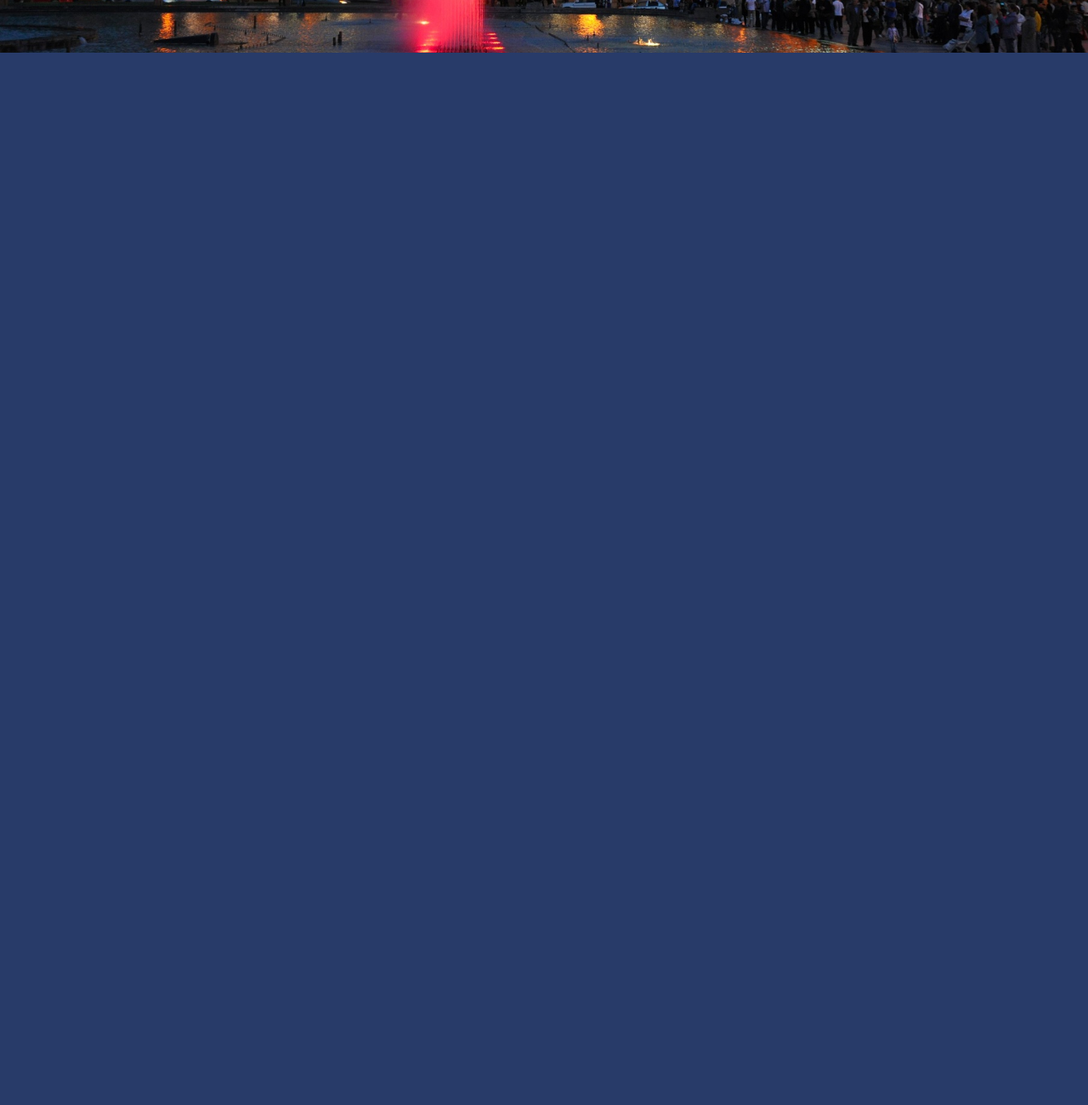
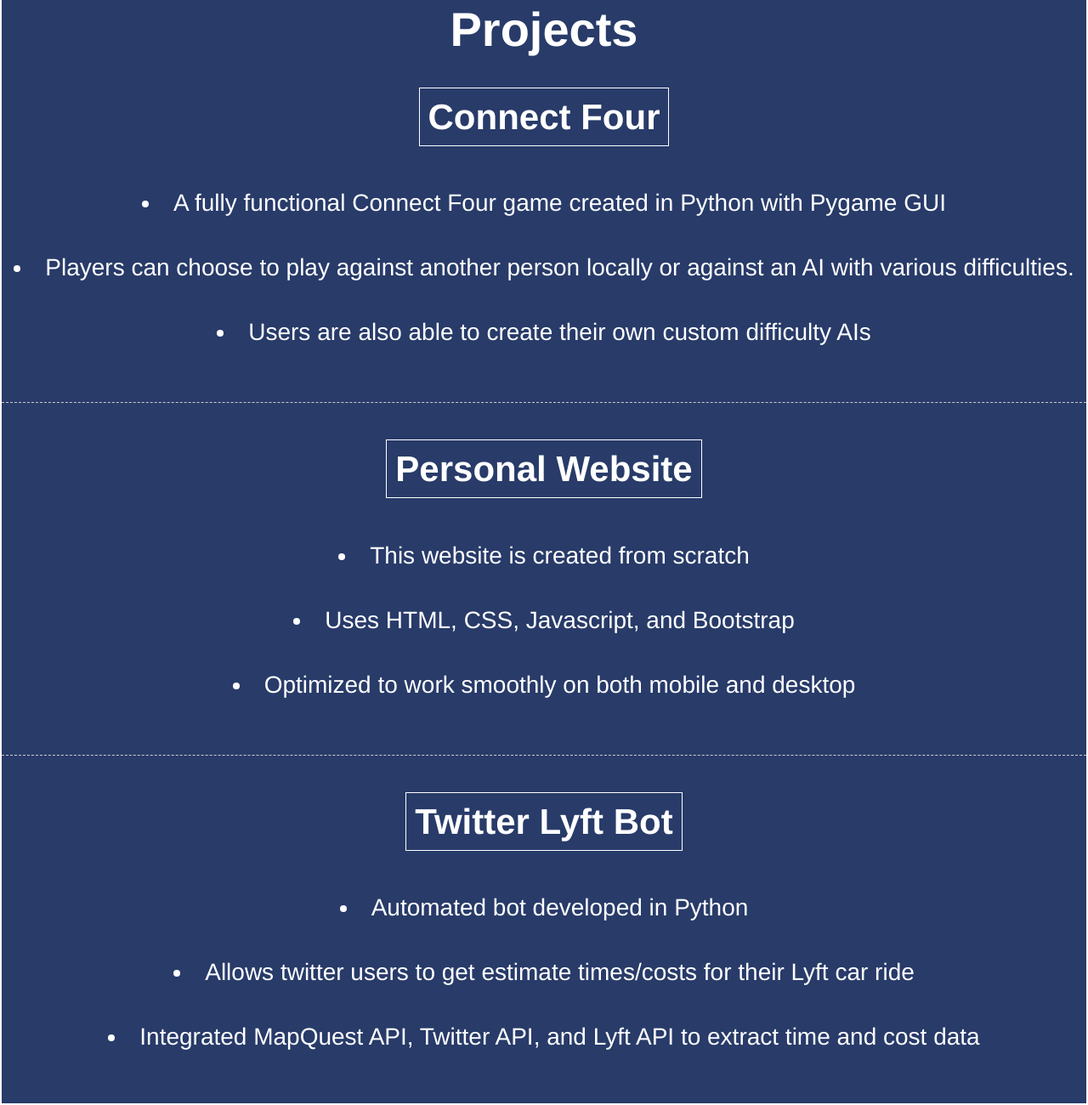
Before and after one commit to davidkhach/PersonalWebsite, a plain HTML site: page index.html in a window 1280 px wide. Shown: the part 1960-3260 px from the top of the page at 85% size. Before the commit the page ends 2022 px from the top, so only its background shows below. Drawn offline with nearby package versions, Linux system fonts and the light colour scheme.

Commit message:
Added projects section

```diff
--- a/index.html
+++ b/index.html
@@ -70,13 +70,46 @@
       </p>
     </div>
   </div>
-  <div id = "fixed">
+  <div id = fixed>
 
   </div>
 
   <div class = "section-2-container section-container">
-    <p>
-    </p>
+    <div class = "inner-title">
+      <h2> Projects </h2>
+      <br>
+      <br>
+      <h3> Connect Four </h3>
+      <p>
+        <li> A fully functional Connect Four game created in Python with Pygame GUI </li>
+        <li> Players can choose to play against another person locally or against an AI with various difficulties.</li>
+        <li>Users are also able to create their own custom difficulty AIs </li>
+        <br>
+      </p>
+      <hr/>
+      <br>
+      <br>
+      <h3> Personal Website </h3>
+      <p>
+        <li> This website is created from scratch </li>
+        <li> Uses HTML, CSS, Javascript, and Bootstrap </li>
+        <li> Optimized to work smoothly on both mobile and desktop </li>
+        <br>
+
+      </p>
+      <hr/>
+      <br>
+      <br>
+      <h3> Twitter Lyft Bot </h3>
+      <p>
+        <li> Automated bot developed in Python </li>
+        <li> Allows twitter users to get estimate times/costs for their Lyft car ride </li>
+        <li> Integrated MapQuest API, Twitter API, and Lyft API to extract time and cost data </li>
+        <br>
+
+      </p>
+
+    </div>
   </div>
   <div class = "section-3-container section-container">
     <p>
--- a/styles.css
+++ b/styles.css
@@ -49,11 +49,12 @@ html, body{
 #fixed {
   background: url(images/background2.jpg) no-repeat center center;
   display: table;
-  height: 60%;
+  height: 50%;
   position: relative;
   width: 100%;
   background-size: cover;
 }
+
 
 .inner-title{
   text-align: center;
@@ -70,6 +71,16 @@ html, body{
 
 }
 
+.inner-title h3{
+  color: #ffffff;
+  font-size: 300%;
+  font-weight: 700;
+  border: 1px solid white;
+  padding: 10px;
+  display: inline;
+
+}
+
 .inner-title p{
   color: #ffffff;
   font-size: 200%;
@@ -80,14 +91,37 @@ html, body{
 
 }
 
+hr{
+   display: block;
+   height: 1px;
+   border: 0;
+   border-top: 1px dashed #ccc;
+   margin: 1em 0;
+   padding: 0;
+}
+.inner-title li{
+  color: #ffffff;
+  font-size: 200%;
+  font-weight: 400;
+  line-height: 200%;
+  padding-top: 20px;
+
+}
 @media (max-width: 768px){
+
   .landing-text h1{
     font-size: 300%
   }
   .inner-title h2{
     font-size: 300%;
   }
+  .inner-title h3{
+    font-size: 250%;
+  }
   .inner-title p{
     font-size: 150%;
   }
+  .inner-title li{
+    font-size: 150%;
+  }
 }
```
